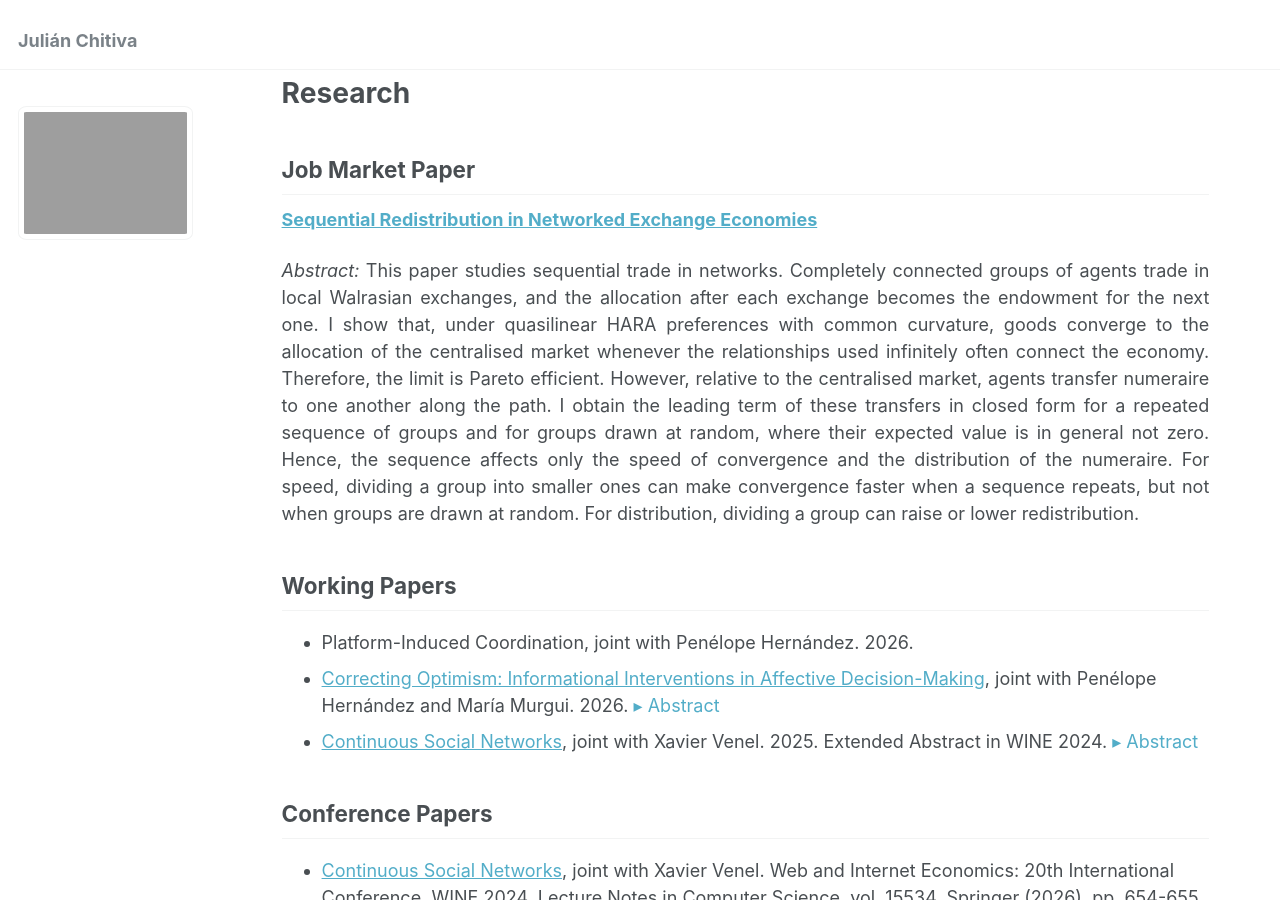
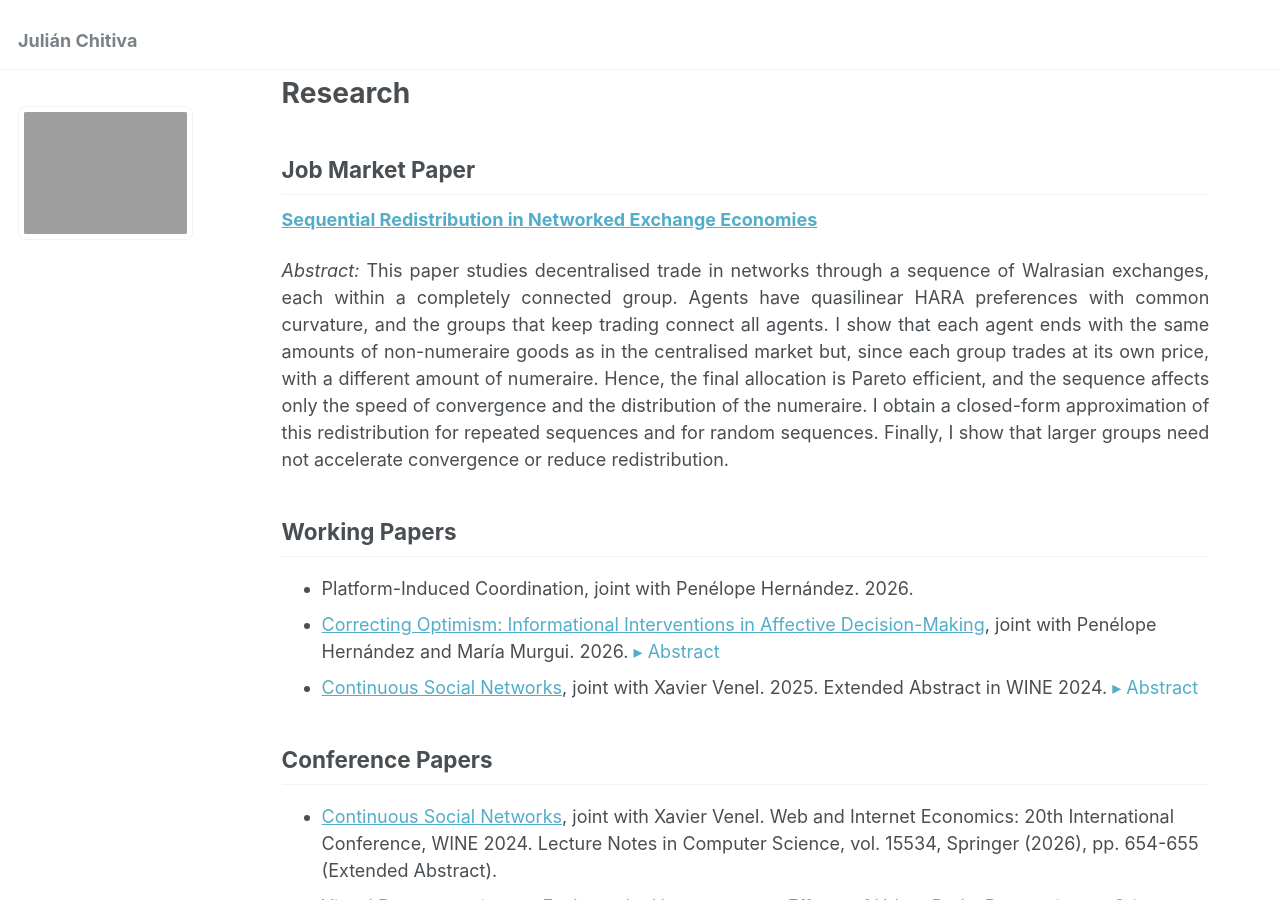
Before and after one commit to julianchitiva/julianchitiva.github.io, a Jekyll site: the page built from _pages/about.md, in a window 1280 px wide and 900 px high, scrolled down 451 px. Built offline with Jekyll 4.4.1, drawn with Linux system fonts in a browser that asks for light colours.

Commit message:
Update CV and abstract

```diff
--- a/_pages/about.md
+++ b/_pages/about.md
@@ -26,10 +26,7 @@ Jump to [**Research**](#research), [**News and Events**](#news-and-events) or [*
 
 [**Sequential Redistribution in Networked Exchange Economies**](/files/SequentialRedistributionNetworkedExchangeEconomies_JulianCHITIVA.pdf){:target="_blank"}
 
-*Abstract:* This paper studies sequential trade in networks. Completely connected groups of agents trade in local Walrasian exchanges, and the allocation after each exchange becomes the endowment for the next one. I show that, under quasilinear HARA preferences with common curvature, goods converge to the allocation of the centralised market whenever the relationships used infinitely often connect the economy. Therefore, the limit is Pareto efficient. However, relative to the centralised market, agents transfer numeraire to one another along the path. I obtain the leading term of these transfers in closed form for a repeated sequence of groups and for groups drawn at random, where their expected value is in general not zero. Hence, the sequence affects only the speed of convergence and the distribution of the numeraire. For speed, dividing a group into smaller ones can make convergence faster when a sequence repeats, but not when groups are drawn at random. For distribution, dividing a group can raise or lower redistribution.
-
-<!-- TODO: once a public draft is ready, replace the line above with a direct link, e.g.:
-[Download Draft]({{ base_path }}/files/JMP_Chitiva.pdf) -->
+*Abstract:* This paper studies decentralised trade in networks through a sequence of Walrasian exchanges, each within a completely connected group. Agents have quasilinear HARA preferences with common curvature, and the groups that keep trading connect all agents. I show that each agent ends with the same amounts of non-numeraire goods as in the centralised market but, since each group trades at its own price, with a different amount of numeraire. Hence, the final allocation is Pareto efficient, and the sequence affects only the speed of convergence and the distribution of the numeraire. I obtain a closed-form approximation of this redistribution for repeated sequences and for random sequences. Finally, I show that larger groups need not accelerate convergence or reduce redistribution.
 
 ## Working Papers
 - Platform-Induced Coordination, joint with Penélope Hernández. 2026.
```
Also changed, not shown: 1 other file.
